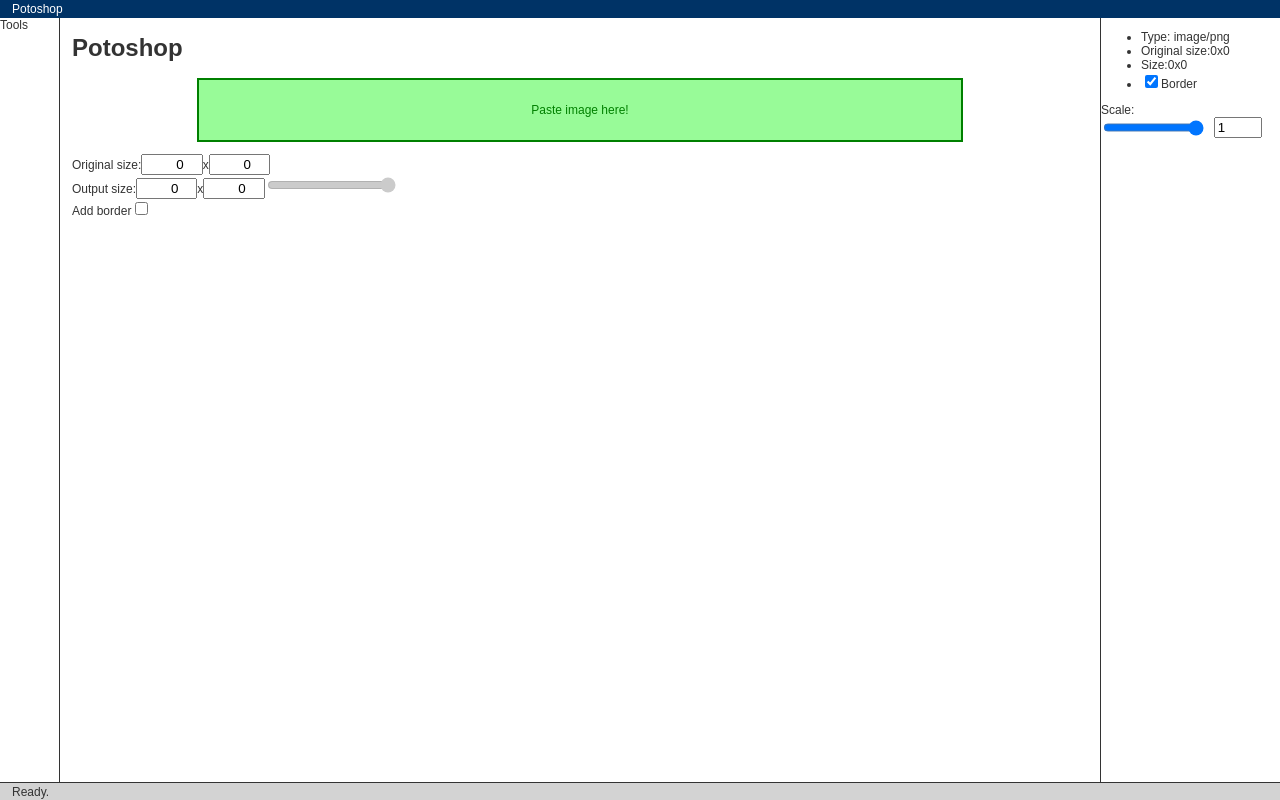
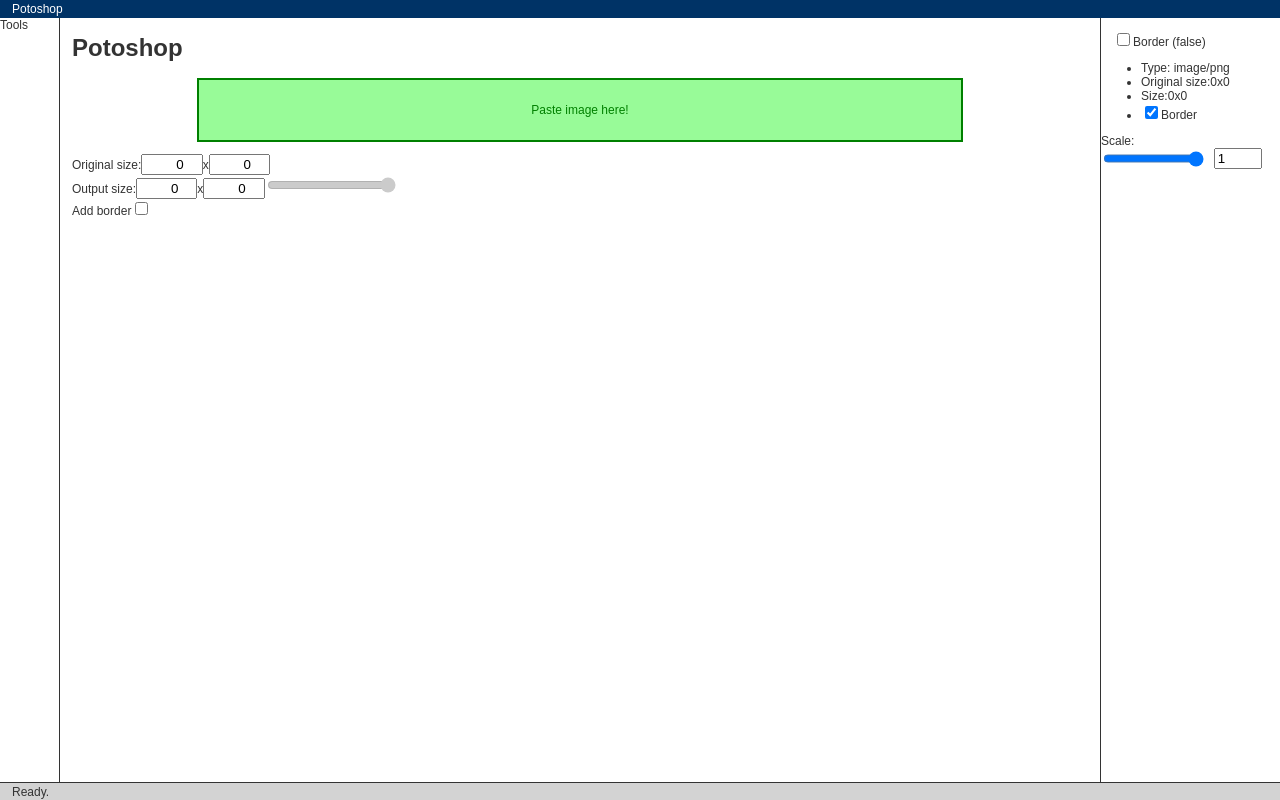
Before and after one commit to ginpei/potoshop-beta1, a React (Create React App) app: page / in a window 1280 px wide. Built offline with nearby package versions, Linux system fonts and the light colour scheme; the HTML template or start-up script is replaced by a standard one.

Commit message:
setting component using redux

```diff
--- a/package.json
+++ b/package.json
@@ -5,7 +5,9 @@
   "dependencies": {
     "react": "^16.4.2",
     "react-dom": "^16.4.2",
-    "react-scripts-ts": "2.17.0"
+    "react-redux": "^5.0.7",
+    "react-scripts-ts": "2.17.0",
+    "redux": "^4.0.0"
   },
   "scripts": {
     "start": "react-scripts-ts start",
--- /dev/null
+++ b/src/ImageStatePanel.css
@@ -0,0 +1,3 @@
+.ImageStatePanel {
+  margin: var(--app-space);
+}
--- /dev/null
+++ b/src/ImageStatePanel.tsx
@@ -0,0 +1,79 @@
+import * as React from 'react';
+import { connect } from 'react-redux';
+import './ImageStatePanel.css';
+import './ManagementPanel.css';
+import { IImageState } from './store/imageInfo';
+
+function autoMapStateToProps (state: IImageState, names: string[]) {
+  return names.reduce((obj, name) => {
+    obj[name] = state[name];
+    return obj;
+  }, {});
+}
+
+// ----
+
+type IImageStatePanelProps = any;
+// interface IImageStatePanelProps {
+//   bordered: boolean;
+// };
+
+interface IImageStatePanelState {
+  bordered: boolean;
+};
+
+class ImageStatePanel extends React.Component<IImageStatePanelProps, IImageStatePanelState> {
+  constructor (props: IImageStatePanelProps) {
+    super(props);
+    this.state = {
+      bordered: 'bordered' in props ? props.bordered : true,
+    };
+
+    this.onBorderedClick = this.onBorderedClick.bind(this);
+  }
+
+  public render () {
+    return (
+      <div className="ImageStatePanel">
+        <label>
+          <input type="checkbox"
+            checked={this.state.bordered}
+            onClick={this.onBorderedClick}
+            />
+          Border
+          ({String(this.state.bordered)})
+        </label>
+      </div>
+    );
+  }
+
+  public componentWillReceiveProps (nextProps: IImageStatePanelProps) {
+    if (typeof nextProps.bordered === 'boolean') {
+      this.setState({
+        bordered: nextProps.bordered,
+      });
+    }
+  }
+
+  protected onBorderedClick (event: React.MouseEvent<HTMLInputElement>) {
+    const el = event.currentTarget;
+    this.props.setBordered(el.checked);
+  }
+}
+
+function mapStateToProps (state: IImageState) {
+  return autoMapStateToProps(state, [
+    'bordered',
+    'scale',
+  ]);
+};
+
+function mapDispatchToProps (dispatch: any) {
+  return {
+    setBordered: (bordered: boolean) => {
+      dispatch({ type: 'SET_BORDERED', value: bordered });
+    },
+  };
+}
+
+export default connect(mapStateToProps, mapDispatchToProps)(ImageStatePanel);
--- a/src/ManagementPanel.tsx
+++ b/src/ManagementPanel.tsx
@@ -1,6 +1,8 @@
 import * as React from 'react';
 import Slider, { ISliderEventData } from './components/Slider';
+import ImageStatePanel from './ImageStatePanel';
 import './ManagementPanel.css';
+import store from './store/imageInfo';
 
 interface IManagementPanelState {
   bordered: boolean;
@@ -34,6 +36,7 @@ class ManagementPanel extends React.Component<{}, IManagementPanelState> {
   public render() {
     return (
       <div className="ManagementPanel">
+        <ImageStatePanel store={store} />
         <div className="ManagementPanel-info">
           <ul>
             <li>Type: {this.state.type}</li>
--- /dev/null
+++ b/src/store/imageInfo.ts
@@ -0,0 +1,52 @@
+import { createStore } from 'redux';
+
+type IAction = any;
+
+export interface IImageState {
+  bordered: boolean;
+  height: number;
+  originalHeight: number;
+  originalWidth: number;
+  scale: number;
+  type: string;
+  width: number;
+}
+
+const initialImageState: IImageState = {
+  bordered: false,
+  height: 0,
+  originalHeight: 0,
+  originalWidth: 0,
+  scale: 1,
+  type: '',
+  width: 0,
+};
+
+const actions = {
+  SET_BORDERED: (state: IImageState, action: IAction) => {
+    state.bordered = action.value;
+  },
+
+  SET_SCALE: (state: IImageState, action: IAction) => {
+    state.scale = action.value;
+  },
+};
+
+function reducer (state: IImageState = initialImageState, action: IAction) {
+  const { type } = action;
+  if (actions[type]) {
+    const rv = Object.assign({}, state);
+    actions[type](rv, action);
+    return rv;
+  }
+  else if (type.startsWith('@@redux/')) {
+    return state;
+  }
+  else {
+    throw new Error(`Unknown action type: ${type}`);
+  }
+};
+
+const store = createStore(reducer);
+
+export default store;
```
Also changed, not shown: 1 other file (tests, documents, lock files or other folders).
